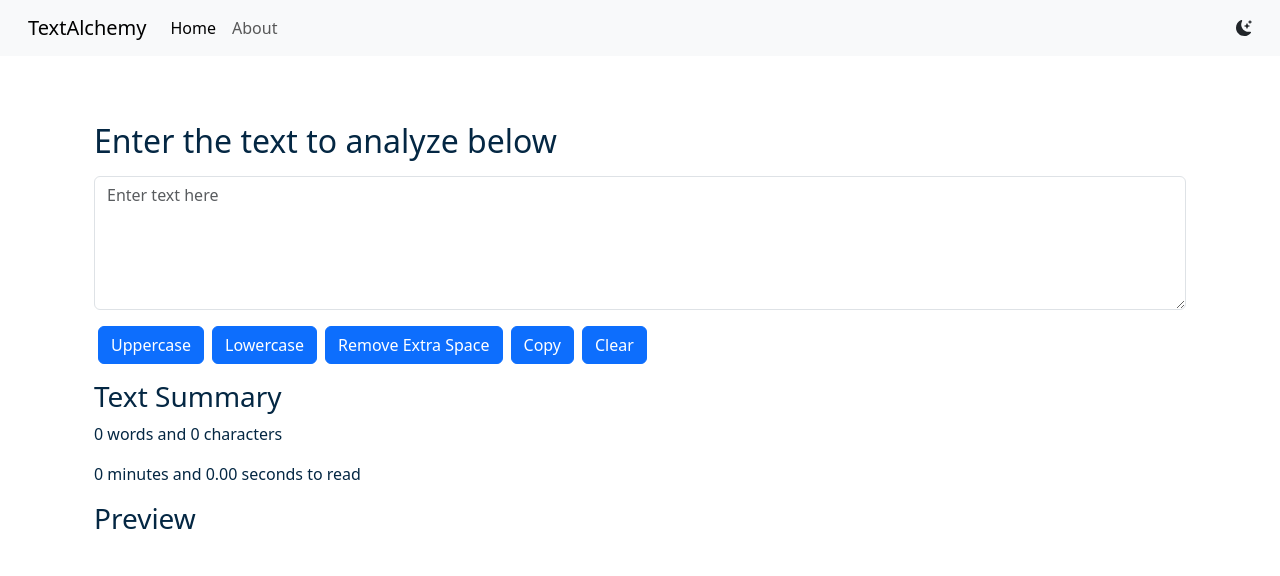
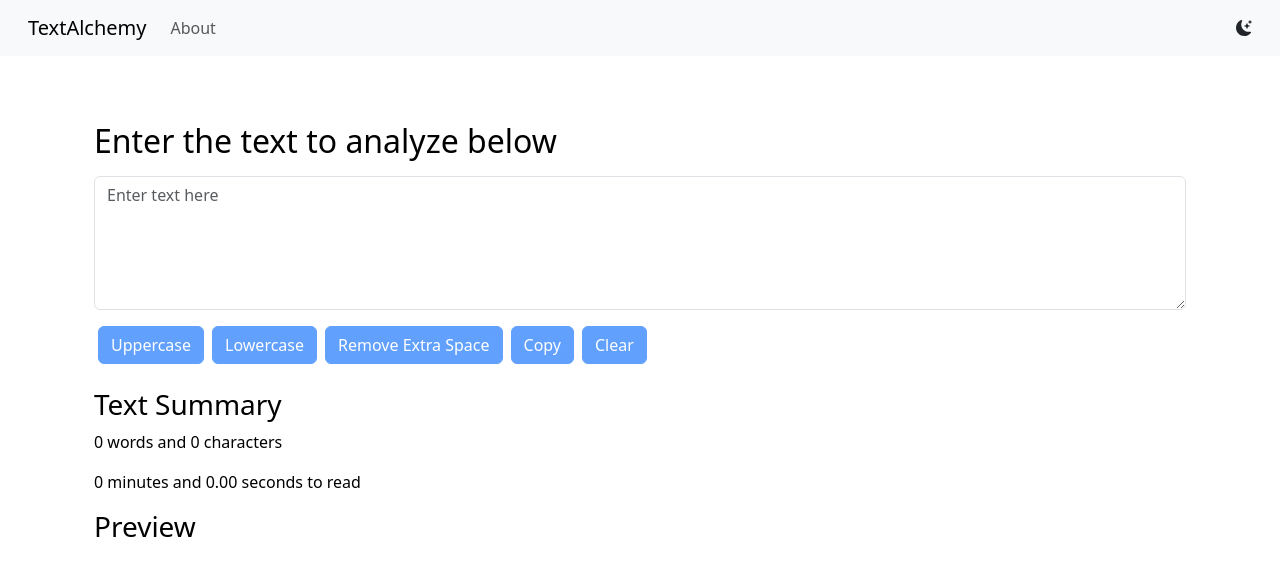
Before and after one commit to rajul007/textalchemy, a React (Create React App) app: page / in a window 1280 px wide. Shown: the top 576 px of the page. Built offline with nearby package versions, Linux system fonts and the light colour scheme; the HTML template or start-up script is replaced by a standard one.

Commit message:
Minor Improvements

```diff
--- a/src/components/Navbar.js
+++ b/src/components/Navbar.js
@@ -11,9 +11,6 @@ export default function Navbar(props) {
                 </button>
                 <div className="collapse navbar-collapse" id="navbarSupportedContent">
                     <ul className="navbar-nav me-auto mb-2 mb-lg-0">
-                        <li className="nav-item">
-                            <a className="nav-link active" aria-current="page" href="/">Home</a>
-                        </li>
                         <li className="nav-item">
                             <a className="nav-link" href="/">{props.about}</a>
                         </li>
--- a/src/components/TextForm.js
+++ b/src/components/TextForm.js
@@ -34,20 +34,20 @@ export default function TextForm(props) {
         props.showAlert("Text Cleared.", "success");
     }
 
-    const wordCount = (text) => text === "" ? 0 : text.split(" ").length;
+    const wordCount = (text) => text.split(/\s+/).filter((element)=>{return element.length!==0}).length;
 
     return (
-        <div className='container my-3' style={{color: props.mode==='light'?"#042743":"white"}}>
+        <div className='container my-3' style={{color: props.mode==='light'?"black":"white"}}>
             <div className="container">
                 <h2 className='my-3'>{props.heading}</h2>
                 <div className="mb-3">
-                    <textarea style={{backgroundColor: props.mode==='dark'?'#212529':'white', color: props.mode==='dark'?'white':'#042743'}} className={`form-control ${props.mode==='dark'?'placeholder-color':''}`} placeholder='Enter text here' value={text} onChange={handleOnChange} id="myBox" rows="5"></textarea>
+                    <textarea style={{backgroundColor: props.mode==='dark'?'#212529':'white', color: props.mode==='dark'?'white':'black'}} className={`form-control ${props.mode==='dark'?'placeholder-color':''}`} placeholder='Enter text here' value={text} onChange={handleOnChange} id="myBox" rows="5"></textarea>
                 </div>
-                <button className="btn btn-primary mx-1" onClick={handleUpperCase}>Uppercase</button>
-                <button className="btn btn-primary mx-1" onClick={handleLowerCase}>Lowercase</button>
-                <button className="btn btn-primary mx-1" onClick={handleExtraSpaces}>Remove Extra Space</button>
-                <button className="btn btn-primary mx-1" onClick={handleCopy}>Copy</button>
-                <button className="btn btn-primary mx-1" onClick={handleClear}>Clear</button>
+                <button className="btn btn-primary mx-1 mb-2" disabled={text.length===0} onClick={handleUpperCase}>Uppercase</button>
+                <button className="btn btn-primary mx-1 mb-2" disabled={text.length===0} onClick={handleLowerCase}>Lowercase</button>
+                <button className="btn btn-primary mx-1 mb-2" disabled={text.length===0} onClick={handleExtraSpaces}>Remove Extra Space</button>
+                <button className="btn btn-primary mx-1 mb-2" disabled={text.length===0} onClick={handleCopy}>Copy</button>
+                <button className="btn btn-primary mx-1 mb-2" disabled={text.length===0} onClick={handleClear}>Clear</button>
             </div>
             <div className="container my-3">
                 <h3>Text Summary</h3>
```
